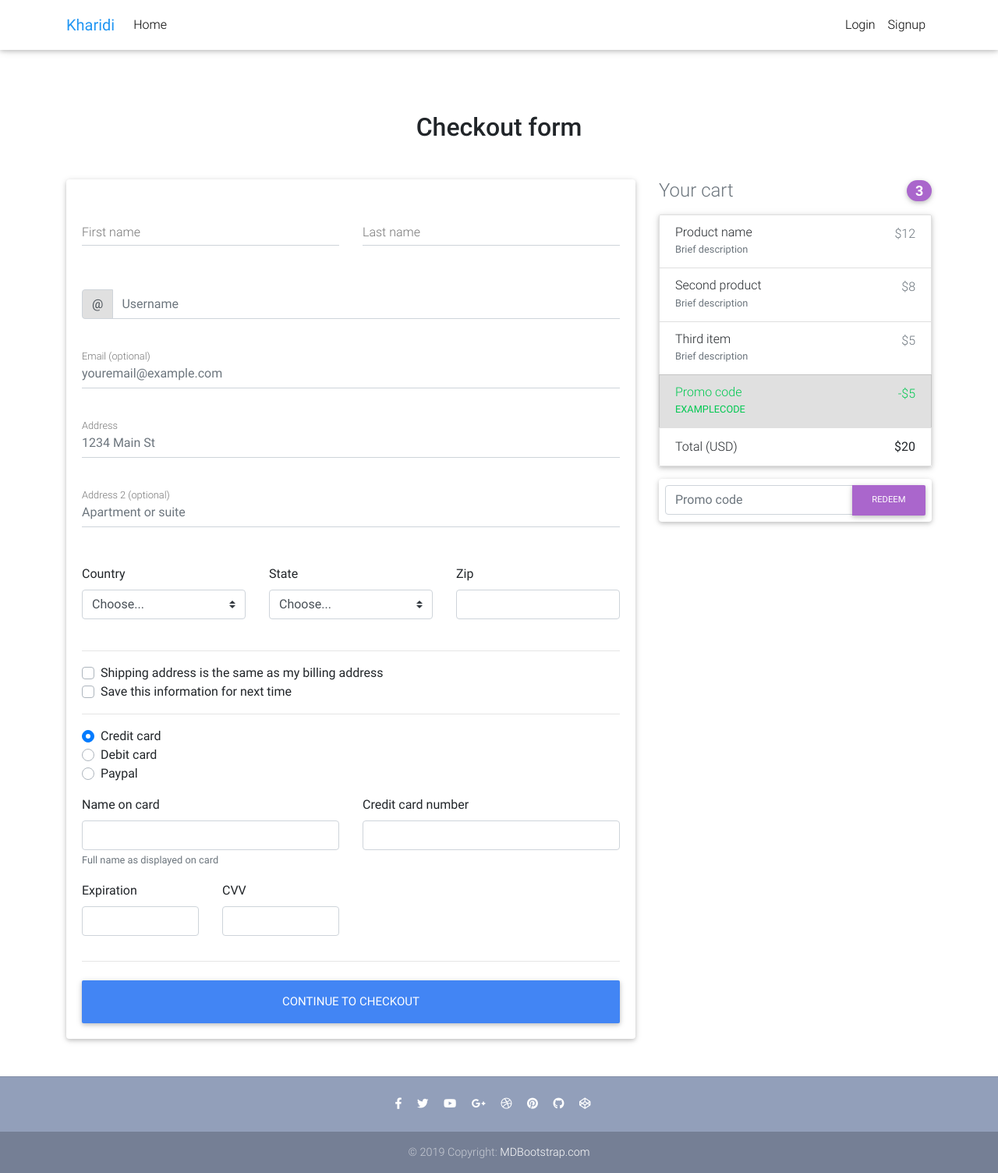
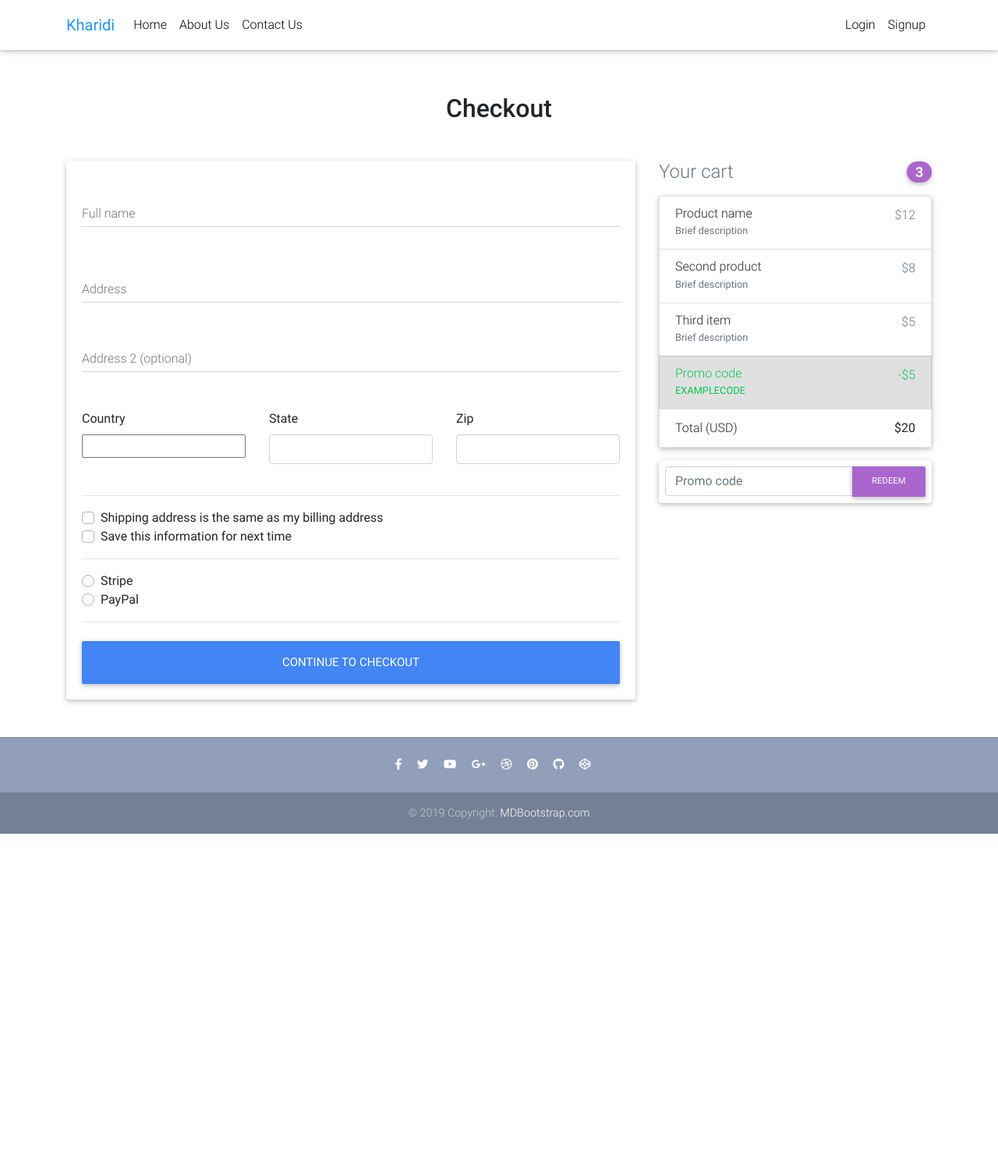
Before and after one commit to UTKx/literate-barnacle, a Django app: page /checkout/ in a window 1280 px wide. Shown: the whole page at 78% size. After the commit the page ends 1069 px from the top, so only its background shows below. Run offline with Django 3.2, Linux system fonts and the light colour scheme; some libraries are stand-ins or nearby versions.

Commit message:
Checkout process

```diff
--- /dev/null
+++ b/ecommerce/core/forms.py
@@ -0,0 +1,37 @@
+from django import forms
+from django_countries.fields import CountryField
+from django_countries.widgets import CountrySelectWidget
+
+
+PAYMENT_OPTIONS = (
+    ('S', 'Stripe'),
+    ('P', 'PayPal'),
+)
+
+
+class CheckoutForm(forms.Form):
+    name = forms.CharField(max_length=100, widget=forms.TextInput(attrs={
+        # 'placeholder': 'John Doe',
+        'class': 'form-control',
+    }))
+    address_1 = forms.CharField(max_length=200, widget=forms.TextInput(attrs={
+        # 'placeholder': '1234 Main St',
+        'class': 'form-control',
+    }))
+    address_2 = forms.CharField(max_length=200, widget=forms.TextInput(attrs={
+        # 'placeholder': 'Apartment or suite',
+        'class': 'form-control',
+    }))
+    country = CountryField(blank_label='Select country').formfield(
+        widget=CountrySelectWidget(attrs={
+            'class': 'custom-select d-block w-100',
+        }))
+    state = forms.CharField(max_length=100, widget=forms.TextInput(attrs={
+        'class': 'form-control',
+    }))
+    zip = forms.CharField(max_length=10, widget=forms.TextInput(attrs={
+        'class': 'form-control',
+    }))
+    same_shipping_address = forms.BooleanField(widget=forms.CheckboxInput(), required=False)
+    save_info = forms.BooleanField(widget=forms.CheckboxInput(), required=False)
+    payment_option = forms.ChoiceField(widget=forms.RadioSelect, choices=PAYMENT_OPTIONS)
--- a/ecommerce/core/urls.py
+++ b/ecommerce/core/urls.py
@@ -3,7 +3,7 @@
     Home,
     Product,
     OrderSummary,
-    checkout,
+    Checkout,
     add_to_cart,
     remove_from_cart,
     remove_single_item_from_cart
@@ -18,5 +18,5 @@
     path('add-to-cart/<slug>', add_to_cart, name='add-to-cart'),
     path('remove-from-cart/<slug>', remove_from_cart, name='remove-from-cart'),
     path('remove-single-item-from-cart/<slug>', remove_single_item_from_cart, name='remove-single-item-from-cart'),
-    path('checkout/', checkout, name='checkout'),
+    path('checkout/', Checkout.as_view(), name='checkout'),
 ]
--- a/ecommerce/core/views.py
+++ b/ecommerce/core/views.py
@@ -6,7 +6,8 @@
 from django.contrib.auth.mixins import LoginRequiredMixin
 
 from django.views.generic import ListView, DetailView, View
-from .models import Item, OrderItem, Order
+from .models import Item, OrderItem, Order, BillingAddress
+from .forms import CheckoutForm
 
 
 class Home(ListView):
@@ -21,7 +22,7 @@
 
 
 class OrderSummary(LoginRequiredMixin, View):
-    def get(self):
+    def get(self, *args, **kwargs):
         try:
             order = Order.objects.get(user=self.request.user, ordered=False)
             context = {
@@ -120,5 +121,46 @@
         return redirect('core:product', slug=slug)
 
 
-def checkout(request):
-    return render(request, 'checkout.html', )
+class Checkout(View):
+    def get(self, *args, **kwargs):
+        form = CheckoutForm()
+        context = {
+            'form': form
+        }
+        return render(self.request, 'checkout.html', context)
+
+    def post(self, *args, **kwargs):
+        form = CheckoutForm(self.request.POST or None)
+        try:
+            order = Order.objects.get(user=self.request.user, ordered=False)
+            if form.is_valid():
+                name = form.cleaned_data('name')
+                address_1 = form.cleaned_data('address_1')
+                address_2 = form.cleaned_data('address_2')
+                country = form.cleaned_data('country')
+                state = form.cleaned_data('state')
+                zip = form.cleaned_data('zip')
+                # same_shipping_address = form.cleaned_data('same_shipping_address')
+                # save_info = form.cleaned_data('save_info')
+                payment_option = form.cleaned_data('payment_option')
+
+                billing_address = BillingAddress(
+                    user=self.request.user,
+                    name=name,
+                    address_1=address_1,
+                    address_2=address_2,
+                    country=country,
+                    state=state,
+                    zip=zip
+                )
+                billing_address.save()
+                order.billing_address = billing_address
+                order.save()
+
+                return redirect('core:checkout')
+            messages.warning(self.request, 'Failed Checkout!!')
+            return redirect('core:checkout')
+
+        except ObjectDoesNotExist:
+            messages.error(self.request, 'You do not have an active order')
+            return redirect('core:summary')
--- a/ecommerce/ecommerce/settings.py
+++ b/ecommerce/ecommerce/settings.py
@@ -44,6 +44,8 @@
 
     # crispy
     'crispy_forms',
+
+    'django_countries',
 
     # custom apps
     'core'
--- a/ecommerce/templates/base.html
+++ b/ecommerce/templates/base.html
@@ -52,9 +52,12 @@
     <div class="mt-5 pt-4">
       {% if messages %}
       {% for message in messages %}
-  <div class="alert alert-{{ message.tags }}" role="alert">
+      <div class="alert alert-{{ message.tags }} alert-dismissible fade show" role="alert">
         {{ message }}
       </div>
+      <button type="button" class="close" data-dismiss="alert" aria-label="Close">
+        <span aria-hidden="true">&times;</span>
+      </button>
       {% endfor %}
       {% endif %}
     </div>
--- a/ecommerce/templates/checkout.html
+++ b/ecommerce/templates/checkout.html
@@ -1,14 +1,15 @@
 {% extends 'base.html' %}
+{% load crispy_forms_tags %}
 
 {% block content %}
 
 <!--Main layout-->
-<main class="pt-4">
+<main>
 
   <div class="container wow fadeIn">
 
     <!-- Heading -->
-    <h2 class="my-5 h2 text-center">Checkout form</h2>
+    <h2 class="my-5 h2 text-center">Checkout</h2>
 
     <!--Grid row-->
     <div class="row">
@@ -20,30 +21,20 @@
         <div class="card">
 
           <!--Card content-->
-          <form class="card-body">
+          <form class="card-body" method="POST">
+
+            {% csrf_token %}
 
             <!--Grid row-->
             <div class="row">
 
               <!--Grid column-->
-              <div class="col-md-6 mb-2">
+              <div class="col-md-12 mb-2">
 
                 <!--firstName-->
-                <div class="md-form ">
-                  <input type="text" id="firstName" class="form-control">
-                  <label for="firstName" class="">First name</label>
-                </div>
-
-              </div>
-              <!--Grid column-->
-
-              <!--Grid column-->
-              <div class="col-md-6 mb-2">
-
-                <!--lastName-->
                 <div class="md-form">
-                  <input type="text" id="lastName" class="form-control">
-                  <label for="lastName" class="">Last name</label>
+                  {{ form.name }}
+                  <label class="">Full name</label>
                 </div>
 
               </div>
@@ -52,31 +43,18 @@
             </div>
             <!--Grid row-->
 
-            <!--Username-->
-            <div class="md-form input-group pl-0 mb-5">
-              <div class="input-group-prepend">
-                <span class="input-group-text" id="basic-addon1">@</span>
-              </div>
-              <input type="text" class="form-control py-0" placeholder="Username"
-                     aria-describedby="basic-addon1">
-            </div>
-
-            <!--email-->
-            <div class="md-form mb-5">
-              <input type="text" id="email" class="form-control" placeholder="youremail@example.com">
-              <label for="email" class="">Email (optional)</label>
-            </div>
-
             <!--address-->
             <div class="md-form mb-5">
-              <input type="text" id="address" class="form-control" placeholder="1234 Main St">
-              <label for="address" class="">Address</label>
+              <!--<input type="text" id="address" class="form-control" placeholder="1234 Main St">-->
+              {{ form.address_1 }}
+              <label class="">Address</label>
             </div>
 
             <!--address-2-->
             <div class="md-form mb-5">
-              <input type="text" id="address-2" class="form-control" placeholder="Apartment or suite">
-              <label for="address-2" class="">Address 2 (optional)</label>
+              <!--<input type="text" id="address-2" class="form-control" placeholder="Apartment or suite">-->
+              {{ form.address_2 }}
+              <label class="">Address 2 (optional)</label>
             </div>
 
             <!--Grid row-->
@@ -86,10 +64,7 @@
               <div class="col-lg-4 col-md-12 mb-4">
 
                 <label for="country">Country</label>
-                <select class="custom-select d-block w-100" id="country" required>
-                  <option value="">Choose...</option>
-                  <option>United States</option>
-                </select>
+                {{ form.country }}
                 <div class="invalid-feedback">
                   Please select a valid country.
                 </div>
@@ -100,15 +75,9 @@
               <!--Grid column-->
               <div class="col-lg-4 col-md-6 mb-4">
 
-                <label for="state">State</label>
-                <select class="custom-select d-block w-100" id="state" required>
-                  <option value="">Choose...</option>
-                  <option>California</option>
-                </select>
-                <div class="invalid-feedback">
-                  Please provide a valid state.
-                </div>
-
+                <label>State</label>
+                <!--<input type="text" class="form-control" id="state" required>-->
+                {{ form.state }}
               </div>
               <!--Grid column-->
 
@@ -116,7 +85,7 @@
               <div class="col-lg-4 col-md-6 mb-4">
 
                 <label for="zip">Zip</label>
-                <input type="text" class="form-control" id="zip" placeholder="" required>
+                {{ form.zip }}
                 <div class="invalid-feedback">
                   Zip code required.
                 </div>
@@ -130,12 +99,14 @@
             <hr>
 
             <div class="custom-control custom-checkbox">
-              <input type="checkbox" class="custom-control-input" id="same-address">
+              <input {% if form.same_shipping_address.value %} checked {% endif %} type="checkbox" class="custom-control-input"
+                     name="same_billing_address" id="same-address">
               <label class="custom-control-label" for="same-address">Shipping address is the same as my
                 billing address</label>
             </div>
             <div class="custom-control custom-checkbox">
-              <input type="checkbox" class="custom-control-input" id="save-info">
+              <input {% if form.save_info.value %} checked {% endif %} type="checkbox" class="custom-control-input"
+                     name="save-info" id="save-info">
               <label class="custom-control-label" for="save-info">Save this information for next
                 time</label>
             </div>
@@ -143,54 +114,13 @@
             <hr>
 
             <div class="d-block my-3">
+              {% for value, name in form.fields.payment_option.choices %}
               <div class="custom-control custom-radio">
-                <input id="credit" name="paymentMethod" type="radio" class="custom-control-input"
-                       checked required>
-                <label class="custom-control-label" for="credit">Credit card</label>
+                <input id="{{ name }}" name="payment_option" value="{{ value }}" type="radio" class="custom-control-input"
+                       required>
+                <label class="custom-control-label" for="{{ name }}">{{ name }}</label>
               </div>
-              <div class="custom-control custom-radio">
-                <input id="debit" name="paymentMethod" type="radio" class="custom-control-input"
-                       required>
-                <label class="custom-control-label" for="debit">Debit card</label>
-              </div>
-              <div class="custom-control custom-radio">
-                <input id="paypal" name="paymentMethod" type="radio" class="custom-control-input"
-                       required>
-                <label class="custom-control-label" for="paypal">Paypal</label>
-              </div>
-            </div>
-            <div class="row">
-              <div class="col-md-6 mb-3">
-                <label for="cc-name">Name on card</label>
-                <input type="text" class="form-control" id="cc-name" placeholder="" required>
-                <small class="text-muted">Full name as displayed on card</small>
-                <div class="invalid-feedback">
-                  Name on card is required
-                </div>
-              </div>
-              <div class="col-md-6 mb-3">
-                <label for="cc-number">Credit card number</label>
-                <input type="text" class="form-control" id="cc-number" placeholder="" required>
-                <div class="invalid-feedback">
-                  Credit card number is required
-                </div>
-              </div>
-            </div>
-            <div class="row">
-              <div class="col-md-3 mb-3">
-                <label for="cc-expiration">Expiration</label>
-                <input type="text" class="form-control" id="cc-expiration" placeholder="" required>
-                <div class="invalid-feedback">
-                  Expiration date required
-                </div>
-              </div>
-              <div class="col-md-3 mb-3">
-                <label for="cc-expiration">CVV</label>
-                <input type="text" class="form-control" id="cc-cvv" placeholder="" required>
-                <div class="invalid-feedback">
-                  Security code required
-                </div>
-              </div>
+              {% endfor %}
             </div>
             <hr class="mb-4">
             <button class="btn btn-primary btn-lg btn-block" type="submit">Continue to checkout</button>
--- a/ecommerce/templates/home.html
+++ b/ecommerce/templates/home.html
@@ -2,7 +2,7 @@
 
 {% block content %}
 
-<!-- {% include 'carousel.html' %} -->
+{% include 'carousel.html' %}
 
 <!--Main layout-->
 <main>
--- a/ecommerce/templates/navbar.html
+++ b/ecommerce/templates/navbar.html
@@ -5,7 +5,7 @@
   <div class="container">
 
     <!-- Brand -->
-    <a class="navbar-brand waves-effect" href="https://mdbootstrap.com/docs/jquery/" target="_blank">
+    <a class="navbar-brand waves-effect" href="/">
       <strong class="blue-text">Kharidi</strong>
     </a>
 
@@ -22,6 +22,16 @@
       <ul class="navbar-nav mr-auto">
         <li class="nav-item">
           <a class="nav-link waves-effect" href="/">Home
+            <span class="sr-only">(current)</span>
+          </a>
+        </li>
+        <li class="nav-item">
+          <a class="nav-link waves-effect" href="">About Us
+            <span class="sr-only">(current)</span>
+          </a>
+        </li>
+        <li class="nav-item">
+          <a class="nav-link waves-effect" href="">Contact Us
             <span class="sr-only">(current)</span>
           </a>
         </li>
@@ -49,6 +59,13 @@
             <span class="clearfix d-none d-sm-inline-block"> Logout </span>
           </a>
         </li>
+        <li class="nav-item">
+          <a class="nav-link waves-effect" href="{% url 'account_logout' %}">
+            <span class="clearfix d-none d-sm-inline-block">
+              {{ request.user }}
+            </span>
+          </a>
+        </li>
         {% else %}
         <li class="nav-item">
           <a class="nav-link waves-effect" href="{% url 'account_login' %}">
--- a/ecommerce/templates/order_summary.html
+++ b/ecommerce/templates/order_summary.html
@@ -9,7 +9,7 @@
 
     <div class="table-responsive text-nowrap">
 
-      <h2>Order Summary</h2>
+      <h2 class="my-5">Order Summary</h2>
       <table class="table">
         <thead>
         <tr>
@@ -24,7 +24,7 @@
         <tbody>
         {% for order_item in object.items.all %}
         <tr>
-          <th scope="row">{{ forloop.counter}}</th>
+          <th scope="row">{{ forloop.counter }}</th>
           <td>{{ order_item.item.title }}</td>
           <td>₹{{ order_item.item.price }}</td>
           <td>₹{{ order_item.item.discount_price }}</td>
--- a/requirements.txt
+++ b/requirements.txt
@@ -4,6 +4,7 @@
 defusedxml==0.6.0
 Django==3.0
 django-allauth==0.42.0
+django-countries==6.1.3
 django-crispy-forms==1.9.2
 idna==2.10
 oauthlib==3.1.0
```
Also changed, not shown: ecommerce/core/models.py (+12 -0 lines), ecommerce/templates/carousel.html (+15 -21 lines). Lines whose indentation alone changed are shown as unchanged.
